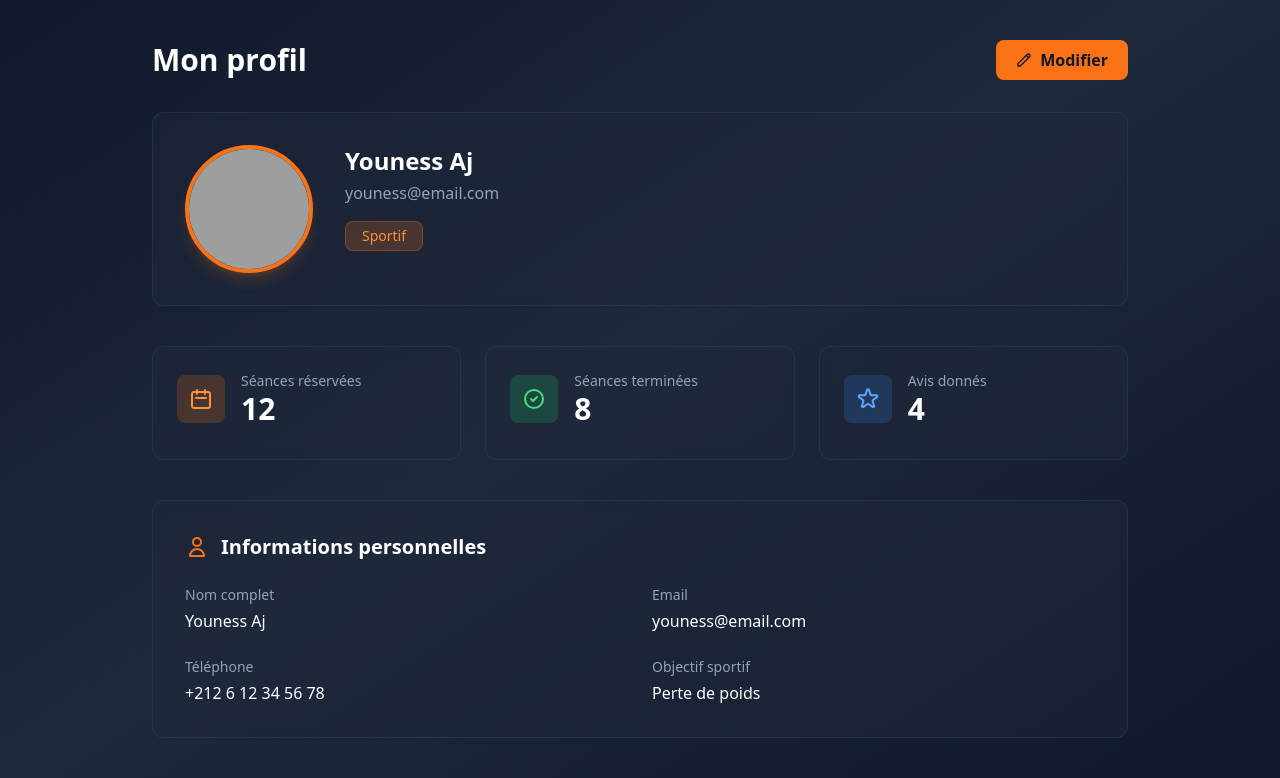
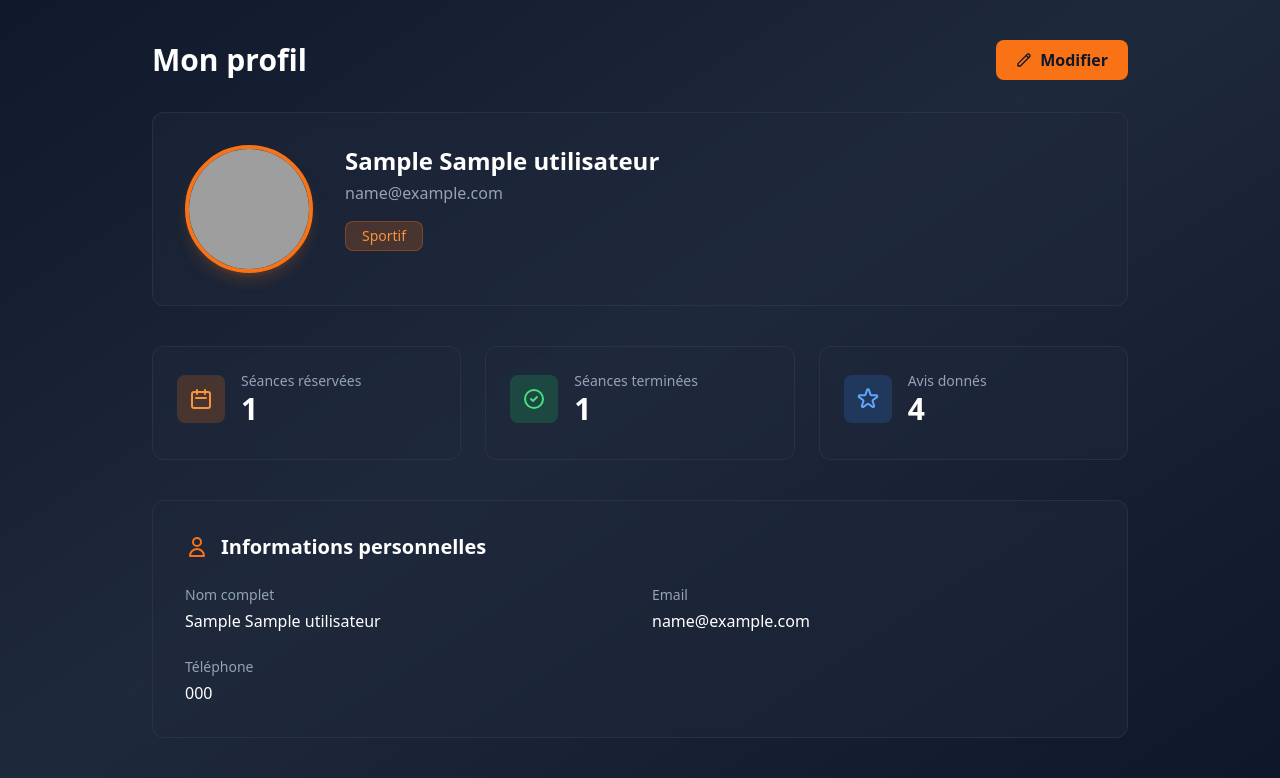
Before and after one commit to YounessAitJamaa/CoachPro, a PHP site: page /sportif/profile.php in a window 1280 px wide. Shown: the part 73-851 px from the top of the page. Run offline with PHP 8.4, Linux system fonts and the light colour scheme; the visitor is signed in with stand-in values (Sample User, id 1); tables that the repository leaves empty hold one stand-in row (values such as "Sample post"); some libraries are stand-ins or nearby versions; grey boxes are pictures that could not be loaded.

Commit message:
add logic for the profile page in the sportif side

```diff
--- a/coach/dashboard.php
+++ b/coach/dashboard.php
@@ -2,7 +2,7 @@
 
     require_once '../config/conn.php';
     require_once '../includes/auth_check.php';
-
+    session_start();
 
     if($_SESSION['role'] == 1) {
         header('Location: ../index.php');
--- a/coach/delete_disponibilite.php
+++ b/coach/delete_disponibilite.php
@@ -1,6 +1,8 @@
 <?php
 
     require_once '../config/conn.php';
+
+    session_start();
 
     if($_SESSION['role'] == 1) {
         header('Location: ../index.php');
--- a/coach/mes_seances.php
+++ b/coach/mes_seances.php
@@ -1,6 +1,8 @@
 <?php
 
     require_once '../config/conn.php';
+
+    session_start();
 
     if($_SESSION['role'] == 1) {
         header('Location: ../index.php');
@@ -44,7 +46,7 @@
                 <h1 class="text-3xl font-bold text-white">Historique des <span class="text-orange-500">Séances</span></h1>
                 <p class="text-slate-400 mt-1">Consultez et gérez l'ensemble de vos réservations passées et futures.</p>
             </div>
-            <a href="dashboard_coach.php" class="inline-flex items-center gap-2 text-slate-400 hover:text-white transition-colors">
+            <a href="dashboard.php" class="inline-flex items-center gap-2 text-slate-400 hover:text-white transition-colors">
                 <svg class="w-5 h-5" fill="none" stroke="currentColor" viewBox="0 0 24 24">
                     <path stroke-linecap="round" stroke-linejoin="round" stroke-width="2" d="M10 19l-7-7m0 0l7-7m-7 7h18"/>
                 </svg>
--- a/sportif/profile.php
+++ b/sportif/profile.php
@@ -1,3 +1,58 @@
+<?php
+
+    require_once '../config/conn.php';
+    session_start();
+
+    if($_SESSION['role'] != 1) {
+        header('Location: ../index.php');
+        exit();
+    }
+
+    $user_id = $_SESSION['user_id'];
+
+    $sp_stmt = mysqli_prepare($conn, 'SELECT sp.*, u.nom AS client_nom, u.prenom AS client_prenom, u.email AS client_email
+                                        FROM sportif sp
+                                        JOIN Utilisateur u ON sp.id_user = u.id_user
+                                        WHERE sp.id_user = ?');
+    mysqli_stmt_bind_param($sp_stmt, 'i', $user_id);
+    mysqli_stmt_execute($sp_stmt);
+    $result = mysqli_stmt_get_result($sp_stmt);
+
+    if($row = mysqli_fetch_assoc($result)) {
+        $nom = $row['client_nom'];
+        $prenom = $row['client_prenom'];
+        $email = $row['client_email'];
+        $telephone = $row['telephone'] ?? 'Aucun téléphone';
+    }
+    mysqli_stmt_close($sp_stmt);
+
+
+
+    $stmt = mysqli_prepare($conn, '    SELECT COUNT(s.id_seance) AS total
+                                        FROM seance s
+                                        JOIN sportif sp ON s.id_sportif = sp.id_sportif
+                                        WHERE sp.id_user = ?
+                                    ');
+    mysqli_stmt_bind_param($stmt, 'i', $user_id);
+    mysqli_stmt_execute($stmt);
+    $totalResult = mysqli_stmt_get_result($stmt);
+    $resultTotal = mysqli_fetch_assoc($totalResult)['total'] ?? 0;
+    mysqli_stmt_close($stmt);
+
+    $ter_stmt = mysqli_prepare($conn, ' SELECT COUNT(s.id_seance) AS total
+                                        FROM seance s
+                                        JOIN sportif sp ON s.id_sportif = sp.id_sportif
+                                        WHERE sp.id_user = ? AND s.date_seance < CURDATE()
+                                    ');
+    mysqli_stmt_bind_param($ter_stmt, 'i', $user_id);
+    mysqli_stmt_execute($ter_stmt);
+    $resFinished = mysqli_stmt_get_result($ter_stmt);
+    $totalFinished = mysqli_fetch_assoc($resFinished)['total'] ?? 0;
+    mysqli_stmt_close($ter_stmt);
+?>
+
+
+
 <!DOCTYPE html>
 <html lang="fr">
 <head>
@@ -34,8 +89,8 @@
             >
 
             <div class="text-center sm:text-left">
-                <h2 class="text-xl sm:text-2xl font-bold text-white mb-1">Youness Aj</h2>
-                <p class="text-slate-400 mb-3 sm:mb-4 text-sm sm:text-base">youness@email.com</p>
+                <h2 class="text-xl sm:text-2xl font-bold text-white mb-1"><?= htmlspecialchars($prenom) .' '. htmlspecialchars($nom) ?></h2>
+                <p class="text-slate-400 mb-3 sm:mb-4 text-sm sm:text-base"><?= htmlspecialchars($email) ?></p>
 
                 <span class="inline-block bg-orange-500/20 text-orange-400 px-4 py-1 rounded-lg text-sm border border-orange-500/30">
                     Sportif
@@ -55,7 +110,7 @@
                 </div>
                 <div>
                     <p class="text-slate-400 text-xs sm:text-sm">Séances réservées</p>
-                    <p class="text-2xl sm:text-3xl font-bold text-white">12</p>
+                    <p class="text-2xl sm:text-3xl font-bold text-white"><?= htmlspecialchars($resultTotal) ?></p>
                 </div>
             </div>
         </div>
@@ -69,7 +124,7 @@
                 </div>
                 <div>
                     <p class="text-slate-400 text-xs sm:text-sm">Séances terminées</p>
-                    <p class="text-2xl sm:text-3xl font-bold text-white">8</p>
+                    <p class="text-2xl sm:text-3xl font-bold text-white"><?= htmlspecialchars($totalFinished) ?></p>
                 </div>
             </div>
         </div>
@@ -101,22 +156,17 @@
         <div class="grid grid-cols-1 sm:grid-cols-2 gap-4 sm:gap-6">
             <div>
                 <p class="text-slate-400 text-xs sm:text-sm mb-1">Nom complet</p>
-                <p class="font-medium text-white text-sm sm:text-base">Youness Aj</p>
+                <p class="font-medium text-white text-sm sm:text-base"><?= htmlspecialchars($prenom) .' '. htmlspecialchars($nom) ?></p>
             </div>
 
             <div>
                 <p class="text-slate-400 text-xs sm:text-sm mb-1">Email</p>
-                <p class="font-medium text-white text-sm sm:text-base break-all">youness@email.com</p>
+                <p class="font-medium text-white text-sm sm:text-base break-all"><?= htmlspecialchars($email) ?></p>
             </div>
 
             <div>
                 <p class="text-slate-400 text-xs sm:text-sm mb-1">Téléphone</p>
-                <p class="font-medium text-white text-sm sm:text-base">+212 6 12 34 56 78</p>
-            </div>
-
-            <div>
-                <p class="text-slate-400 text-xs sm:text-sm mb-1">Objectif sportif</p>
-                <p class="font-medium text-white text-sm sm:text-base">Perte de poids</p>
+                <p class="font-medium text-white text-sm sm:text-base"><?= htmlspecialchars($telephone) ?></p>
             </div>
         </div>
     </div>
```
